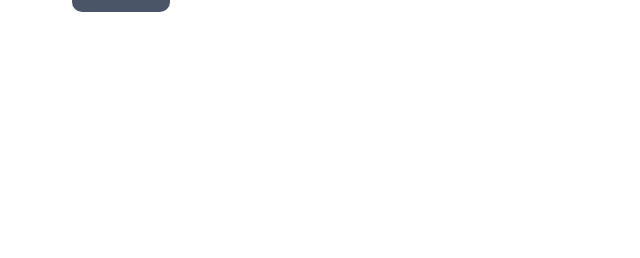
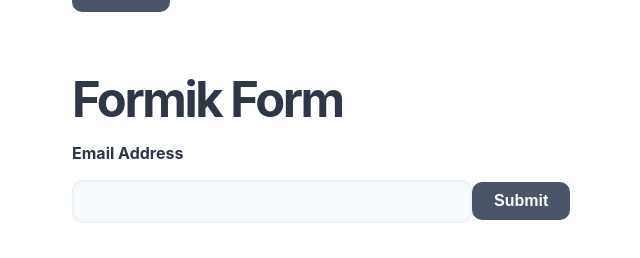
Before and after one commit to aedward8/BellaCharity, a React (Create React App) app in the folder app/: page / in a window 1280 px wide. Shown: the part 694-952 px from the top of the page, without its empty margins (8-648 px from the left). Before the commit the page ends 800 px from the top, so only its background shows below. Built offline with nearby package versions, Linux system fonts and the light colour scheme; no server answers.

Commit message:
install formik correctly by ensuring npm i was in app directory

```diff
--- a/app/package.json
+++ b/app/package.json
@@ -29,6 +29,7 @@
   },
   "proxy": "http://localhost:4000",
   "dependencies": {
+    "formik": "^2.2.6",
     "react": "^17.0.1",
     "react-dom": "^17.0.1",
     "react-scripts": "4.0.3",
--- a/app/src/App.js
+++ b/app/src/App.js
@@ -21,7 +21,7 @@ const App = () => {
       <TaskList tasks={tasks} />
       <AddTask loadTasks={loadTasks} />
       <Form />
-      {/* <SignupForm /> */}
+      <SignupForm />
     </main>
   );
 };
```
Also changed, not shown: 1 other file (tests, documents, lock files or other folders).
